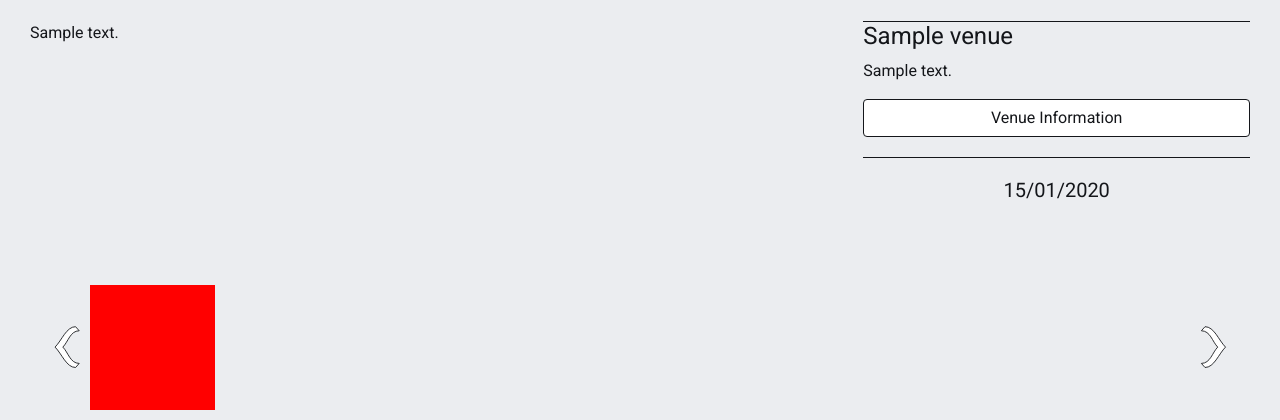
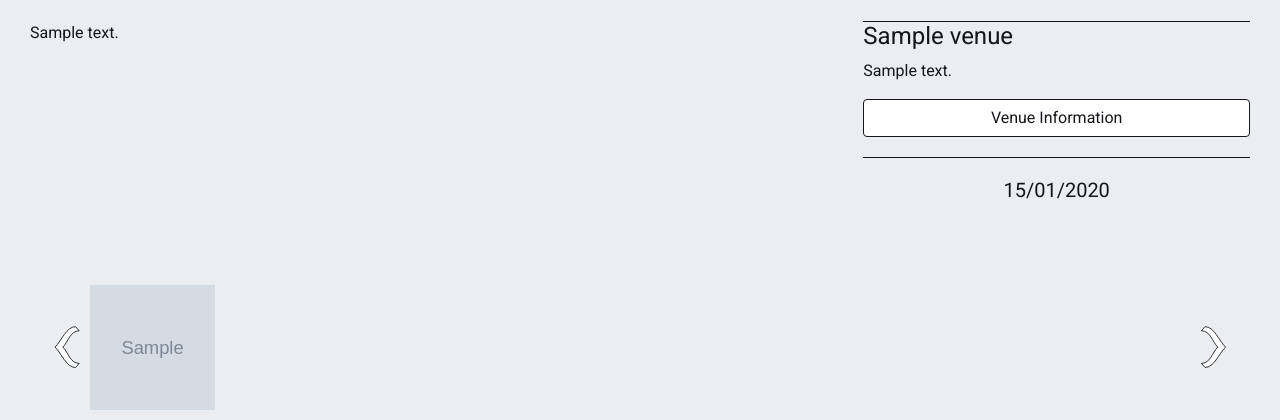
Before and after one commit to seanyoung247/TWCoulsdon, a Django app: a page that uses events/templates/includes/image_tile.html in a window 1280 px wide. Shown: the part 804-1224 px from the top of the page. Run offline with Django 3.2, Linux system fonts and the light colour scheme; tables that the repository leaves empty hold one stand-in row (values such as "Sample post"); grey boxes marked "Sample" are stand-in pictures; some libraries are stand-ins or nearby versions.

Commit message:
feat: adds images to gallery element

```diff
--- a/events/templates/includes/image_tile.html
+++ b/events/templates/includes/image_tile.html
@@ -1,8 +1,8 @@
 
 {% if item %}
 
-  <div style="width:125px;height:125px;background-color:red;">
-
-  </div>
+  <a href="#" class="gallery-image-link">
+    <img class="gallery-image-tile" src="{{ item.image.url }}" alt="">
+  </a>
 
 {% endif %}
--- a/static/css/base.css
+++ b/static/css/base.css
@@ -455,6 +455,12 @@ li.scroll-item {
 .gallery-btn:focus {
   box-shadow: none;
 }
+
+.gallery-image-tile {
+  width: 125px;
+  height: 125px;
+  object-fit: cover;
+}
 /*
  * Media Queries
  */
```
